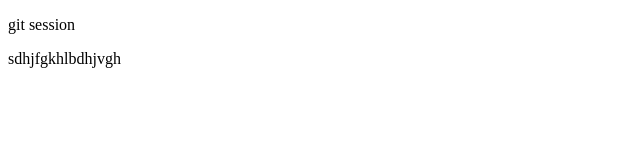
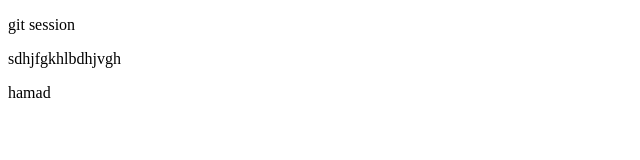
Before and after one commit to HamadAli248/github-session, a plain HTML site: page index.html in a window 1280 px wide. Shown: the full height of the page, 0-640 px from the left. Drawn offline with Linux system fonts and the light colour scheme.

Commit message:
pushing to my branch_hamad

```diff
--- a/index.html
+++ b/index.html
@@ -10,5 +10,6 @@
 
     <p>git session</p>
     <p>sdhjfgkhlbdhjvgh</p>
+    <p>hamad</p>
 </body>
 </html>
```
